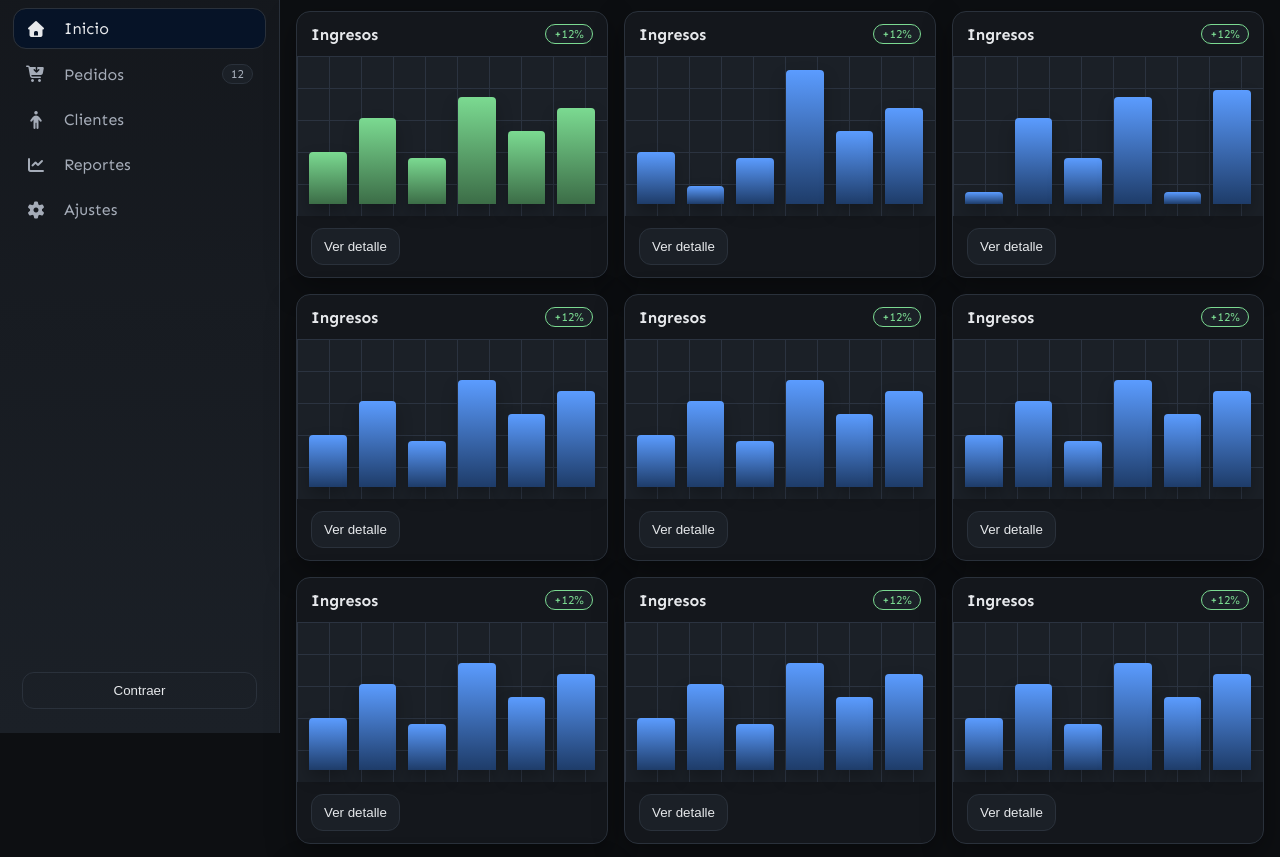
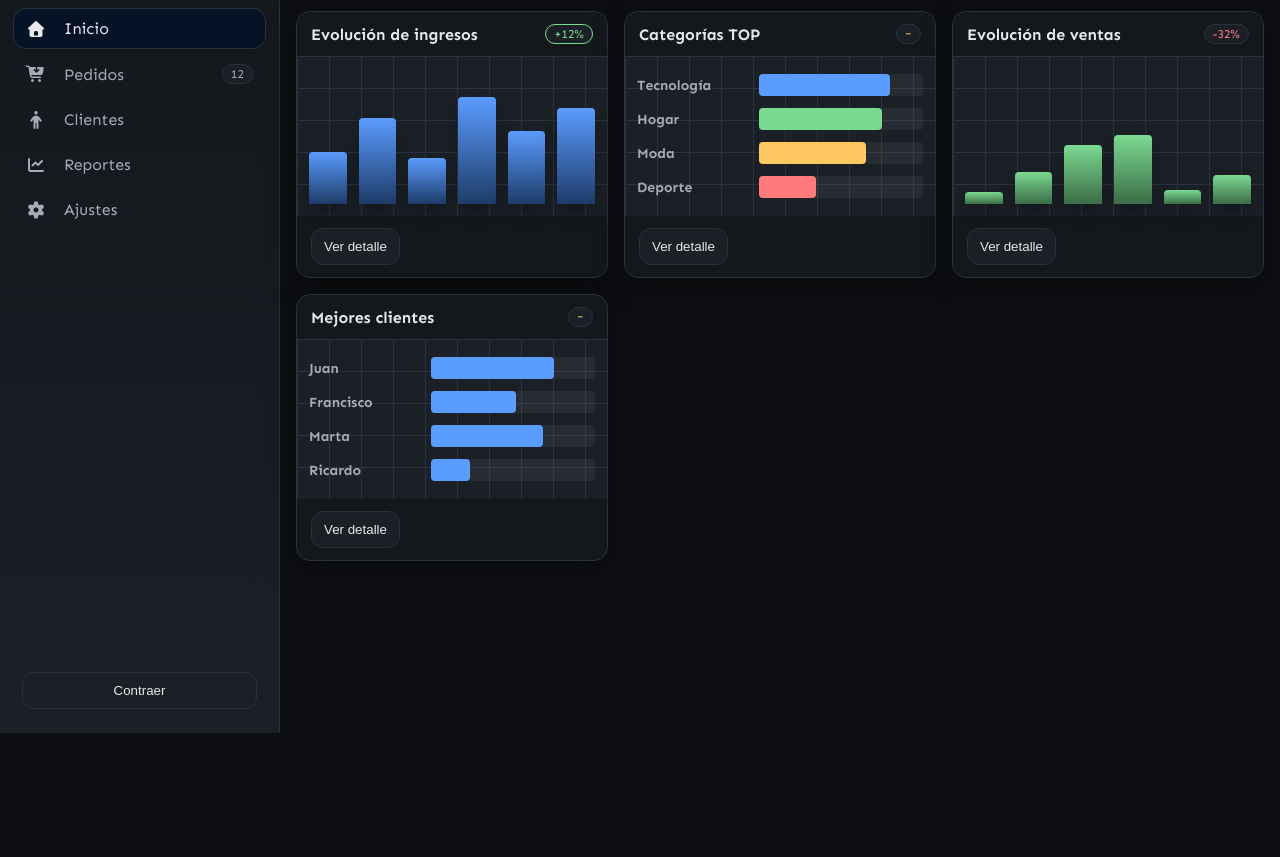
Before and after one commit to AlejandroBH/to-css-animations, a plain HTML site: page index.html in a window 1280 px wide. Shown: the part 67-924 px from the top of the page. After the commit the page ends 800 px from the top, so only its background shows below. Drawn offline with Linux system fonts and the light colour scheme.

Commit message:
feat: generar nuevos graficos

```diff
--- a/assets/styles/components/cards.css
+++ b/assets/styles/components/cards.css
@@ -29,7 +29,7 @@
 
 .card-status {
   background: var(--surface-2);
-  border-radius: 999px;
+  border-radius: 100px;
   border: 1px solid var(--outline);
   color: var(--text-muted);
   font-size: 12px;
@@ -43,12 +43,10 @@
 }
 
 .card-status.neutral {
-  border: 1px solid var(--warning);
   color: var(--warning);
 }
 
 .card-status.down {
-  border: 1px solid var(--danger);
   color: var(--danger);
 }
 
@@ -99,3 +97,35 @@
     var(--bar-green-dark) 100%
   );
 }
+
+.chart-barh {
+  display: grid;
+  padding: 12px;
+}
+
+.chart-barh-row {
+  align-items: center;
+  display: grid;
+  gap: 12px;
+  grid-template-columns: 110px 1fr;
+}
+
+.chart-barh-label {
+  color: var(--text-muted);
+  font-size: 14px;
+}
+
+.chart-barh-bar {
+  background: var(--secondary-contrast);
+  border-radius: 4px;
+  height: 22px;
+  position: relative;
+}
+
+.chart-barh-bar > span {
+  background: var(--color, var(--primary));
+  border-radius: 4px;
+  inset: 0;
+  position: absolute;
+  width: var(--value, 0%);
+}
--- a/assets/styles/components/sidebar.css
+++ b/assets/styles/components/sidebar.css
@@ -59,7 +59,7 @@
 }
 
 .sidebar-nav-item:hover {
-  background: rgba(255, 255, 255, 0.06);
+  background: var(--secondary-contrast);
   color: var(--text);
   transform: translateX(2px);
 }
--- a/assets/styles/variables.css
+++ b/assets/styles/variables.css
@@ -6,6 +6,7 @@
   --text-muted: #a5acb8;
   --primary: #5b9cff;
   --primary-contrast: #061327;
+  --secondary-contrast: rgba(255, 255, 255, 0.05);
   --accent: #7bda91;
   --danger: #ff7b7b;
   --warning: #ffc861;
@@ -19,6 +20,10 @@
   --bar-blue-dark: #1e3c69;
   --bar-green: #7bda91;
   --bar-green-dark: #3c6d47;
+  --bar-orange: #ffc861;
+  --bar-orange-dark: #c59b4c;
+  --bar-red: #ff7b7b;
+  --bar-red-dark: #a54a4a;
   --grid: #2b3340;
 }
 
@@ -30,6 +35,7 @@
   --text-muted: #546072;
   --primary: #2f6fff;
   --primary-contrast: #eaf0ff;
+  --secondary-contrast: rgba(0, 0, 0, 0.05);
   --accent: #1fb77f;
   --danger: #e74c3c;
   --warning: #e0a12d;
--- a/index.html
+++ b/index.html
@@ -70,61 +70,7 @@
         <section class="cards">
           <article class="card">
             <div class="card-header">
-              <h3 class="card-header-title">Ingresos</h3>
-              <span class="card-status up">+12%</span>
-            </div>
-            <div class="card-body chart-bg chart-bars bars-green">
-              <span style="--h: 40%"></span>
-              <span style="--h: 65%"></span>
-              <span style="--h: 35%"></span>
-              <span style="--h: 80%"></span>
-              <span style="--h: 55%"></span>
-              <span style="--h: 72%"></span>
-            </div>
-            <div class="card-footer">
-              <button class="btn btn-inline">Ver detalle</button>
-            </div>
-          </article>
-
-          <article class="card">
-            <div class="card-header">
-              <h3 class="card-header-title">Ingresos</h3>
-              <span class="card-status up">+12%</span>
-            </div>
-            <div class="card-body chart-bg chart-bars bars-blue">
-              <span style="--h: 40%"></span>
-              <span style="--h: 15%"></span>
-              <span style="--h: 35%"></span>
-              <span style="--h: 100%"></span>
-              <span style="--h: 55%"></span>
-              <span style="--h: 72%"></span>
-            </div>
-            <div class="card-footer">
-              <button class="btn btn-inline">Ver detalle</button>
-            </div>
-          </article>
-
-          <article class="card">
-            <div class="card-header">
-              <h3 class="card-header-title">Ingresos</h3>
-              <span class="card-status up">+12%</span>
-            </div>
-            <div class="card-body chart-bg chart-bars bars-blue">
-              <span style="--h: 10%"></span>
-              <span style="--h: 65%"></span>
-              <span style="--h: 35%"></span>
-              <span style="--h: 80%"></span>
-              <span style="--h: 10%"></span>
-              <span style="--h: 85%"></span>
-            </div>
-            <div class="card-footer">
-              <button class="btn btn-inline">Ver detalle</button>
-            </div>
-          </article>
-
-          <article class="card">
-            <div class="card-header">
-              <h3 class="card-header-title">Ingresos</h3>
+              <h3 class="card-header-title">Evolución de ingresos</h3>
               <span class="card-status up">+12%</span>
             </div>
             <div class="card-body chart-bg chart-bars bars-blue">
@@ -142,16 +88,54 @@
 
           <article class="card">
             <div class="card-header">
-              <h3 class="card-header-title">Ingresos</h3>
-              <span class="card-status up">+12%</span>
+              <h3 class="card-header-title">Categorías TOP</h3>
+              <span class="card-status neutral">~</span>
             </div>
-            <div class="card-body chart-bg chart-bars bars-blue">
-              <span style="--h: 40%"></span>
-              <span style="--h: 65%"></span>
-              <span style="--h: 35%"></span>
-              <span style="--h: 80%"></span>
-              <span style="--h: 55%"></span>
-              <span style="--h: 72%"></span>
+
+            <div class="chart-barh chart-bg">
+              <div class="chart-barh-row">
+                <h4 class="chart-barh-label">Tecnología</h4>
+                <div class="chart-barh-bar" style="--value: 80%">
+                  <span style="--color: var(--bar-blue)"></span>
+                </div>
+              </div>
+              <div class="chart-barh-row">
+                <h4 class="chart-barh-label">Hogar</h4>
+                <div class="chart-barh-bar" style="--value: 75%">
+                  <span style="--color: var(--bar-green)"></span>
+                </div>
+              </div>
+              <div class="chart-barh-row">
+                <h4 class="chart-barh-label">Moda</h4>
+                <div class="chart-barh-bar" style="--value: 65%">
+                  <span style="--color: var(--bar-orange)"></span>
+                </div>
+              </div>
+              <div class="chart-barh-row">
+                <h4 class="chart-barh-label">Deporte</h4>
+                <div class="chart-barh-bar" style="--value: 35%">
+                  <span style="--color: var(--bar-red)"></span>
+                </div>
+              </div>
+            </div>
+
+            <div class="card-footer">
+              <button class="btn btn-inline">Ver detalle</button>
+            </div>
+          </article>
+
+          <article class="card">
+            <div class="card-header">
+              <h3 class="card-header-title">Evolución de ventas</h3>
+              <span class="card-status down">-32%</span>
+            </div>
+            <div class="card-body chart-bg chart-bars bars-green">
+              <span style="--h: 10%"></span>
+              <span style="--h: 25%"></span>
+              <span style="--h: 45%"></span>
+              <span style="--h: 52%"></span>
+              <span style="--h: 12%"></span>
+              <span style="--h: 23%"></span>
             </div>
             <div class="card-footer">
               <button class="btn btn-inline">Ver detalle</button>
@@ -160,88 +144,37 @@
 
           <article class="card">
             <div class="card-header">
-              <h3 class="card-header-title">Ingresos</h3>
-              <span class="card-status up">+12%</span>
+              <h3 class="card-header-title">Mejores clientes</h3>
+              <span class="card-status neutral">~</span>
             </div>
-            <div class="card-body chart-bg chart-bars bars-blue">
-              <span style="--h: 40%"></span>
-              <span style="--h: 65%"></span>
-              <span style="--h: 35%"></span>
-              <span style="--h: 80%"></span>
-              <span style="--h: 55%"></span>
-              <span style="--h: 72%"></span>
+
+            <div class="chart-barh chart-bg">
+              <div class="chart-barh-row">
+                <h4 class="chart-barh-label">Juan</h4>
+                <div class="chart-barh-bar" style="--value: 75%">
+                  <span style="--color: var(--bar-blue)"></span>
+                </div>
+              </div>
+              <div class="chart-barh-row">
+                <h4 class="chart-barh-label">Francisco</h4>
+                <div class="chart-barh-bar" style="--value: 52%">
+                  <span style="--color: var(--bar-blue)"></span>
+                </div>
+              </div>
+              <div class="chart-barh-row">
+                <h4 class="chart-barh-label">Marta</h4>
+                <div class="chart-barh-bar" style="--value: 68%">
+                  <span style="--color: var(--bar-blue)"></span>
+                </div>
+              </div>
+              <div class="chart-barh-row">
+                <h4 class="chart-barh-label">Ricardo</h4>
+                <div class="chart-barh-bar" style="--value: 24%">
+                  <span style="--color: var(--bar-blue)"></span>
+                </div>
+              </div>
             </div>
-            <div class="card-footer">
-              <button class="btn btn-inline">Ver detalle</button>
-            </div>
-          </article>
 
-          <article class="card">
-            <div class="card-header">
-              <h3 class="card-header-title">Ingresos</h3>
-              <span class="card-status up">+12%</span>
-            </div>
-            <div class="card-body chart-bg chart-bars bars-blue">
-              <span style="--h: 40%"></span>
-              <span style="--h: 65%"></span>
-              <span style="--h: 35%"></span>
-              <span style="--h: 80%"></span>
-              <span style="--h: 55%"></span>
-              <span style="--h: 72%"></span>
-            </div>
-            <div class="card-footer">
-              <button class="btn btn-inline">Ver detalle</button>
-            </div>
-          </article>
-
-          <article class="card">
-            <div class="card-header">
-              <h3 class="card-header-title">Ingresos</h3>
-              <span class="card-status up">+12%</span>
-            </div>
-            <div class="card-body chart-bg chart-bars bars-blue">
-              <span style="--h: 40%"></span>
-              <span style="--h: 65%"></span>
-              <span style="--h: 35%"></span>
-              <span style="--h: 80%"></span>
-              <span style="--h: 55%"></span>
-              <span style="--h: 72%"></span>
-            </div>
-            <div class="card-footer">
-              <button class="btn btn-inline">Ver detalle</button>
-            </div>
-          </article>
-
-          <article class="card">
-            <div class="card-header">
-              <h3 class="card-header-title">Ingresos</h3>
-              <span class="card-status up">+12%</span>
-            </div>
-            <div class="card-body chart-bg chart-bars bars-blue">
-              <span style="--h: 40%"></span>
-              <span style="--h: 65%"></span>
-              <span style="--h: 35%"></span>
-              <span style="--h: 80%"></span>
-              <span style="--h: 55%"></span>
-              <span style="--h: 72%"></span>
-            </div>
-            <div class="card-footer">
-              <button class="btn btn-inline">Ver detalle</button>
-            </div>
-          </article>
-          <article class="card">
-            <div class="card-header">
-              <h3 class="card-header-title">Ingresos</h3>
-              <span class="card-status up">+12%</span>
-            </div>
-            <div class="card-body chart-bg chart-bars bars-green">
-              <span style="--h: 40%"></span>
-              <span style="--h: 65%"></span>
-              <span style="--h: 35%"></span>
-              <span style="--h: 80%"></span>
-              <span style="--h: 55%"></span>
-              <span style="--h: 72%"></span>
-            </div>
             <div class="card-footer">
               <button class="btn btn-inline">Ver detalle</button>
             </div>
```
